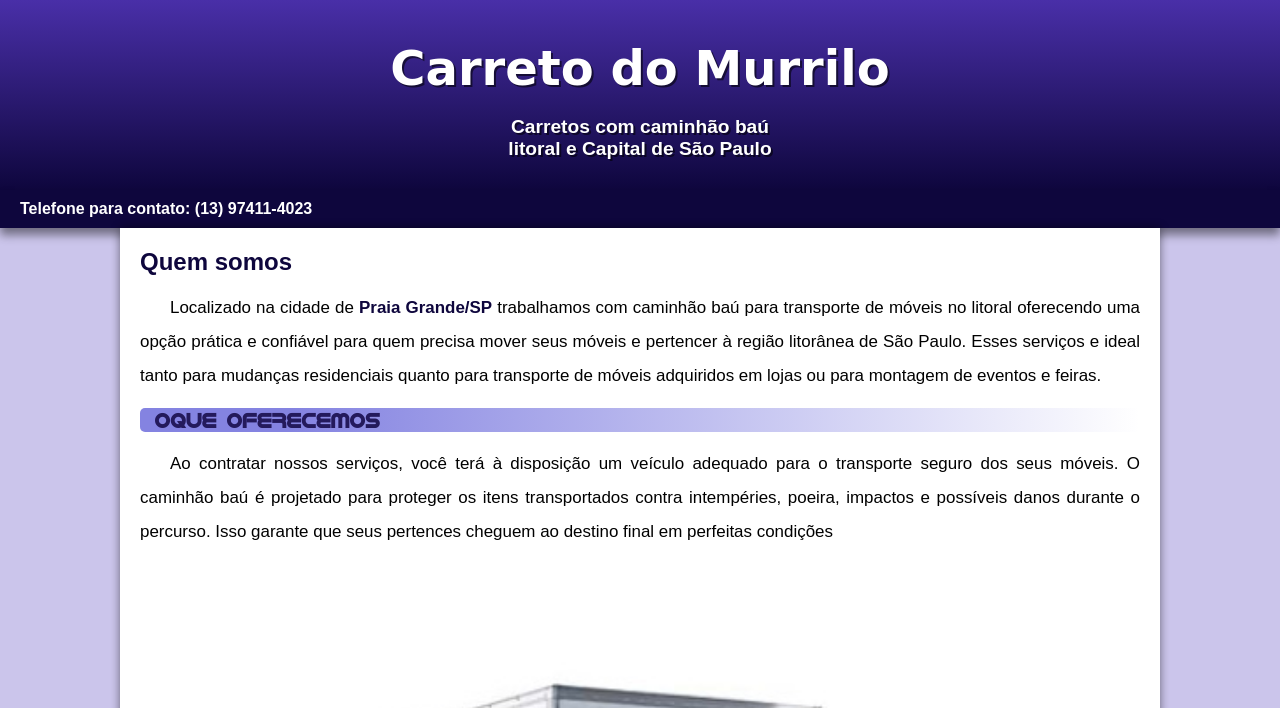
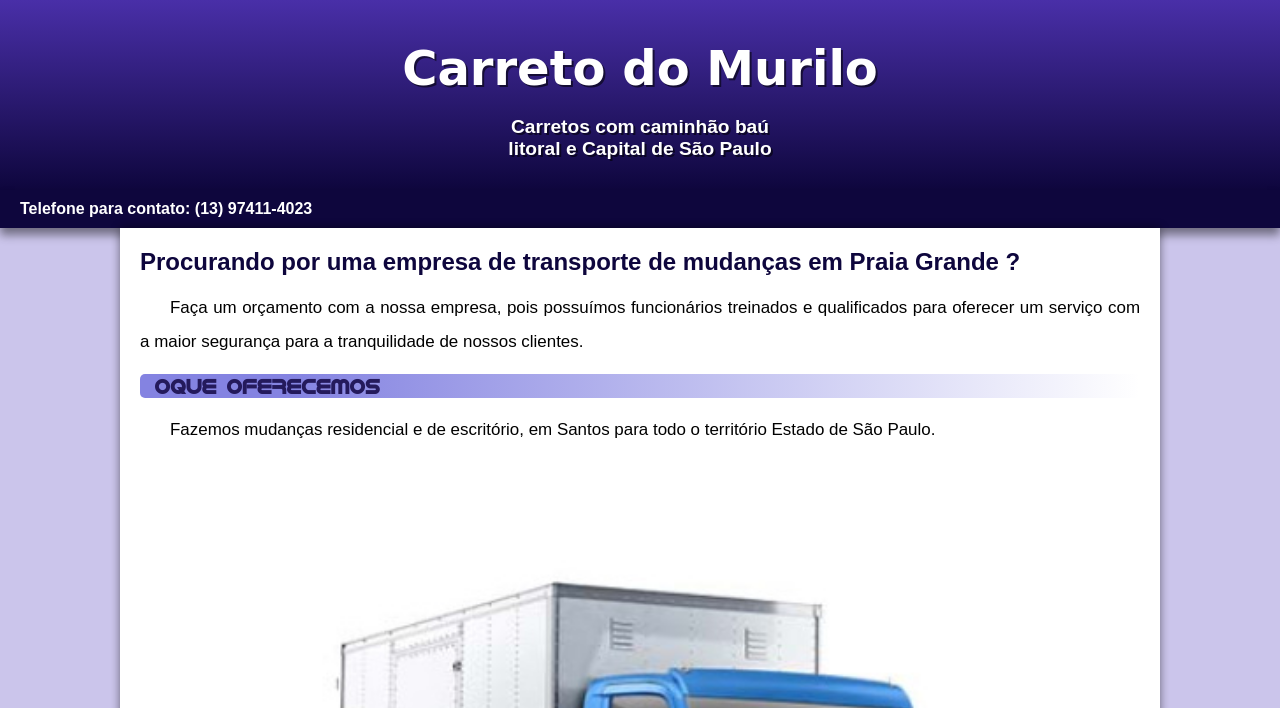
Before and after one commit to Lopesart/caminhao-murilo, a plain HTML site: page index.html in a window 1280 px wide. Shown: the top 708 px of the page. Drawn offline with Linux system fonts and the light colour scheme; a web font is replaced by a local one.

Commit message:
Update index.html

```diff
--- a/index.html
+++ b/index.html
@@ -15,7 +15,7 @@
 </head>
 <body>
     <header><!-- titulo -->
-        <h1>Carreto do Murrilo</h1>
+        <h1>Carreto do Murilo</h1>
         <h2>Carretos com caminhão baú<br>litoral e Capital de São Paulo</h2>
     </header>
 
@@ -26,13 +26,13 @@
 
 <main><!-- conteudo principal -->
     <section><!-- assuntos -->
-        <h1>Quem somos</h1>
+        <h1>Procurando por uma <strong>empresa de transporte</strong> de mudanças em <strong>Praia Grande</strong> ?</h1>
 
-        <p>Localizado na cidade de <strong>Praia Grande/SP</strong> trabalhamos com caminhão baú para transporte de móveis no litoral oferecendo uma opção prática e confiável para quem precisa mover seus móveis e pertencer à região litorânea de São Paulo. Esses serviços e ideal tanto para mudanças residenciais quanto para transporte de móveis adquiridos em lojas ou para montagem de eventos e feiras.</p>
+        <p>Faça um orçamento com a nossa empresa, pois possuímos funcionários treinados e qualificados para oferecer um serviço com a maior segurança para a tranquilidade de nossos clientes.</p>
 
         <h2>Oque oferecemos</h2>
 
-        <p>Ao contratar nossos serviços, você terá à disposição um veículo adequado para o transporte seguro dos seus móveis. O caminhão baú é projetado para proteger os itens transportados contra intempéries, poeira, impactos e possíveis danos durante o percurso. Isso garante que seus pertences cheguem ao destino final em perfeitas condições</p>
+        <p>Fazemos mudanças residencial e de escritório, em Santos para todo o território Estado de São Paulo.</p>
 
         <picture>
             <source media="(max-width: 670px)" srcset="imagens/caminhao.jpeg">
@@ -64,7 +64,10 @@
         <p></p>
         <h2>Video Curiozidades</h2>
         <p></p>
-        <div class="video"><iframe width="560" height="315" src="imagens/new creative video.mp4" title="Video curiosidades caminhão baú" frameborder="0" allow="accelerometer; autoplay; clipboard-write; encrypted-media; gyroscope; picture-in-picture; web-share" allowfullscreen></iframe></div>
+        <div class="video"><iframe width="560" height="315" src="https://www.youtube.com/embed/Ijpfr4013cQ" title="YouTube video player" frameborder="0" allow="accelerometer; autoplay; clipboard-write; encrypted-media; gyroscope; picture-in-picture; web-share" allowfullscreen></iframe></div>
+        <h2>localização</h2>
+        <p></p>
+        <div class="video"><iframe src="https://www.google.com/maps/embed?pb=!1m18!1m12!1m3!1d116602.82503916301!2d-46.584606888080636!3d-24.03676727837432!2m3!1f0!2f0!3f0!3m2!1i1024!2i768!4f13.1!3m3!1m2!1s0x94ce1f9dd9bf50e5%3A0x83b44c5ff623bb51!2sPraia%20Grande%2C%20SP!5e0!3m2!1spt-BR!2sbr!4v1684604727306!5m2!1spt-BR!2sbr" width="600" height="450" style="border:0;" allowfullscreen="" loading="lazy" referrerpolicy="no-referrer-when-downgrade"></iframe></div>
     </section>
 </main>
 
```
